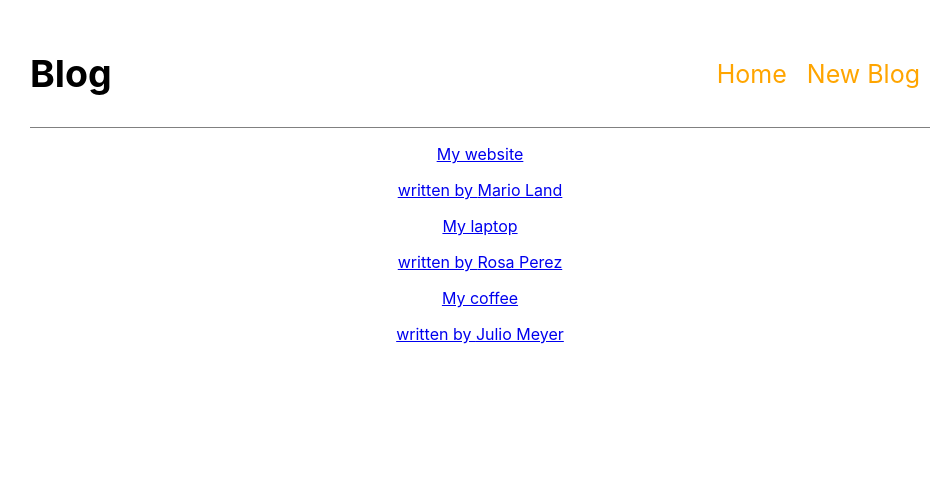
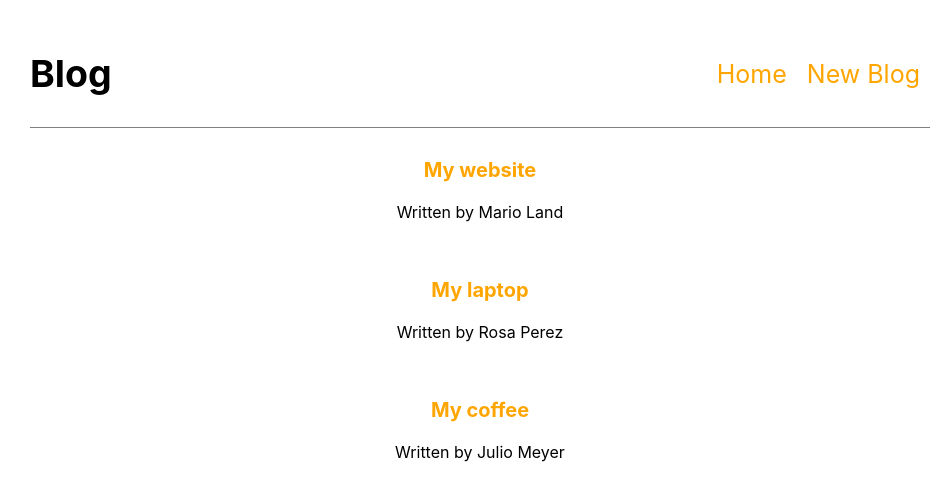
Before and after one commit to eri-she/react-blog, a React (Create React App) app: page / in a window 1280 px wide. Shown: the top 500 px of the page, without its empty margins (160-1110 px from the left). Built offline with nearby package versions, Linux system fonts and the light colour scheme; data requests are answered from the project's data file.

Commit message:
added  CSS

```diff
--- a/src/App.css
+++ b/src/App.css
@@ -23,6 +23,18 @@
   text-decoration: none;
   padding: 10px;
   color: orange;
+}
+.BlogsList {
+  text-decoration: none;
+  color: black;
+}
+.Blogs {
+  padding: 10px;
+}
+.BlogsListTitle {
+  color: orange;
+  font-weight: bold;
+  font-size: 20px;
 }
 form {
   text-align: center;
--- a/src/BlogList.js
+++ b/src/BlogList.js
@@ -7,9 +7,9 @@ export default function BlogList(props) {
       {blogs.map((blogs) => {
         return (
           <div className="Blogs" key={blogs.id}>
-            <Link to={`/blogs/${blogs.id}`}>
-              <p>{blogs.title}</p>
-              <p>written by {blogs.author}</p>
+            <Link className="BlogsList" to={`/blogs/${blogs.id}`}>
+              <p className="BlogsListTitle">{blogs.title}</p>
+              <p>Written by {blogs.author}</p>
             </Link>
           </div>
         );
```
